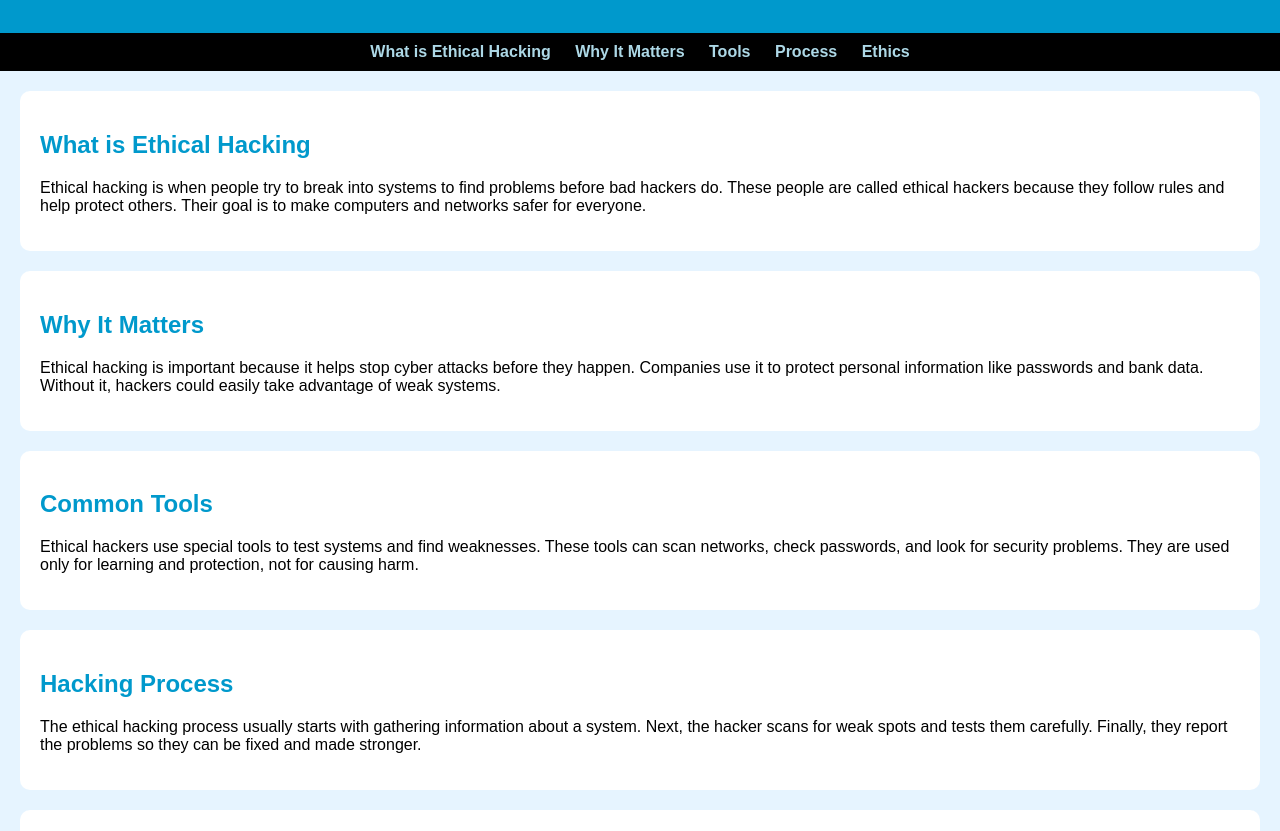
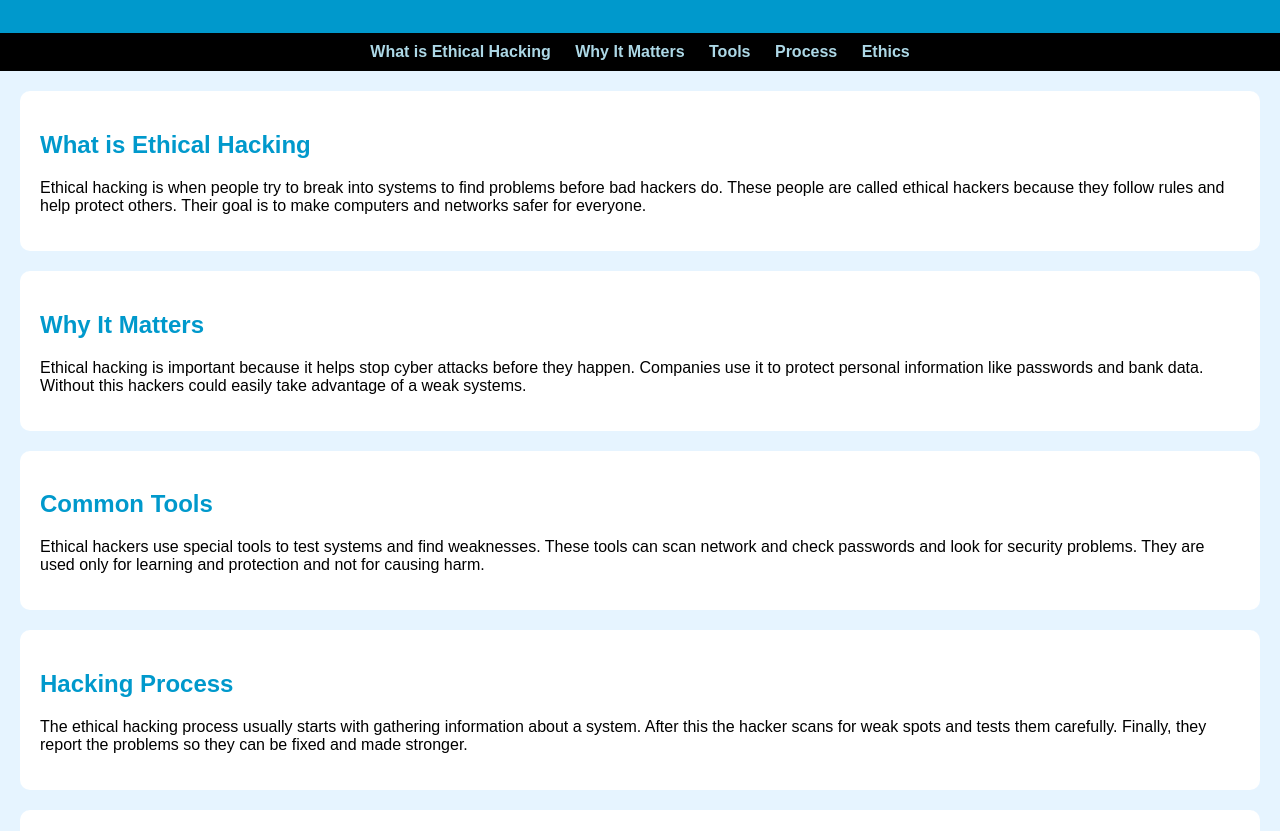
Before and after one commit to Cesar1265/Repository-Ethical-Hacking, a plain HTML site: page index.html in a window 1280 px wide. Shown: the part 121-952 px from the top of the page. Drawn offline with Linux system fonts and the light colour scheme.

Commit message:
Update index.html

```diff
--- a/index.html
+++ b/index.html
@@ -73,17 +73,17 @@
 
 <section id="importance">
     <h2>Why It Matters</h2>
-    <p>Ethical hacking is important because it helps stop cyber attacks before they happen. Companies use it to protect personal information like passwords and bank data. Without it, hackers could easily take advantage of weak systems.</p>
+    <p>Ethical hacking is important because it helps stop cyber attacks before they happen. Companies use it to protect personal information like passwords and bank data. Without this hackers could easily take advantage of a weak systems.</p>
 </section>
 
 <section id="tools">
     <h2>Common Tools</h2>
-    <p>Ethical hackers use special tools to test systems and find weaknesses. These tools can scan networks, check passwords, and look for security problems. They are used only for learning and protection, not for causing harm.</p>
+    <p>Ethical hackers use special tools to test systems and find weaknesses. These tools can scan network and check passwords and look for security problems. They are used only for learning and protection and not for causing harm.</p>
 </section>
 
 <section id="process">
     <h2>Hacking Process</h2>
-    <p>The ethical hacking process usually starts with gathering information about a system. Next, the hacker scans for weak spots and tests them carefully. Finally, they report the problems so they can be fixed and made stronger. </p>
+    <p>The ethical hacking process usually starts with gathering information about a system. After this the hacker scans for weak spots and tests them carefully. Finally, they report the problems so they can be fixed and made stronger. </p>
 </section>
 
 <section id="ethics">
```
